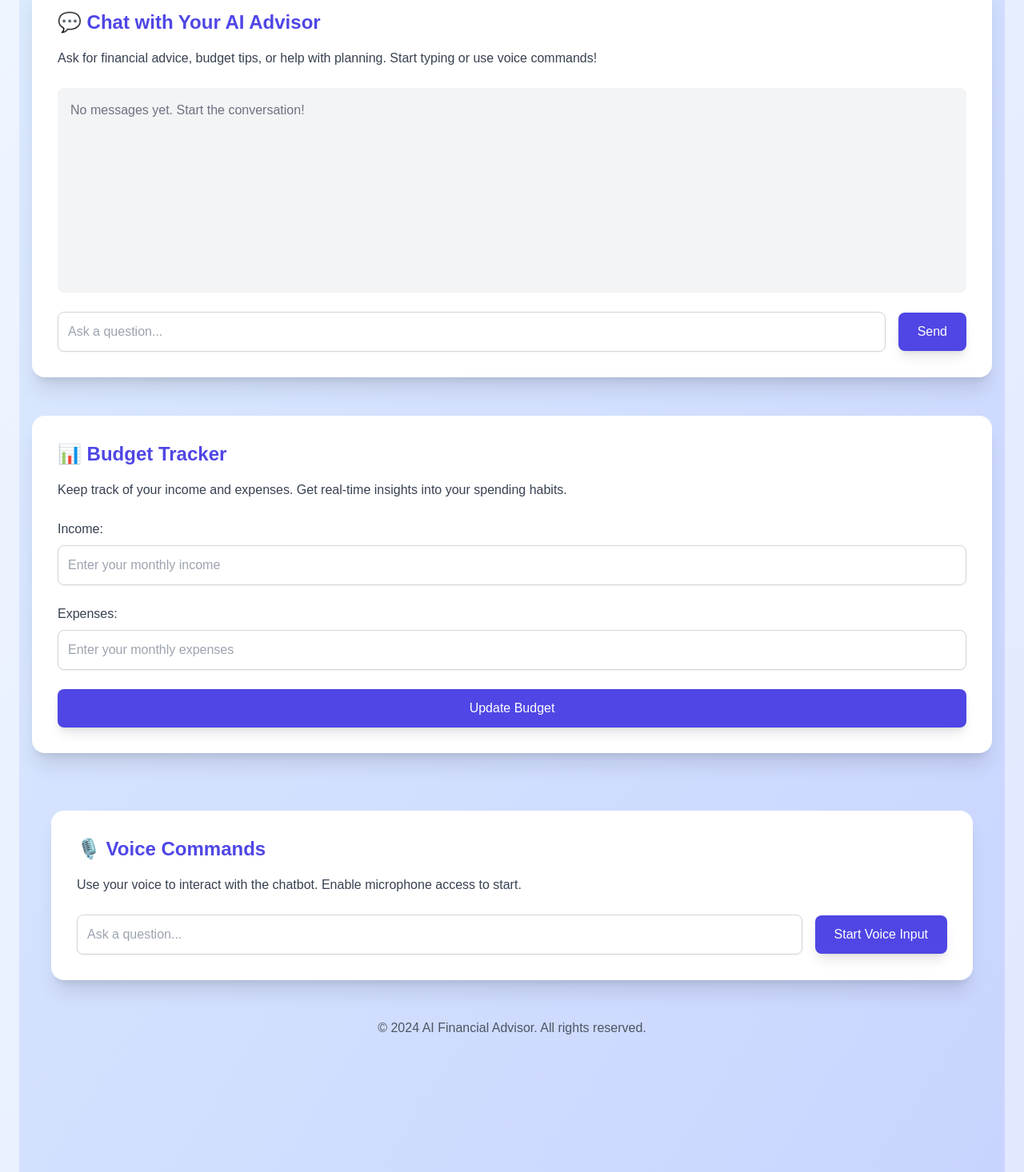
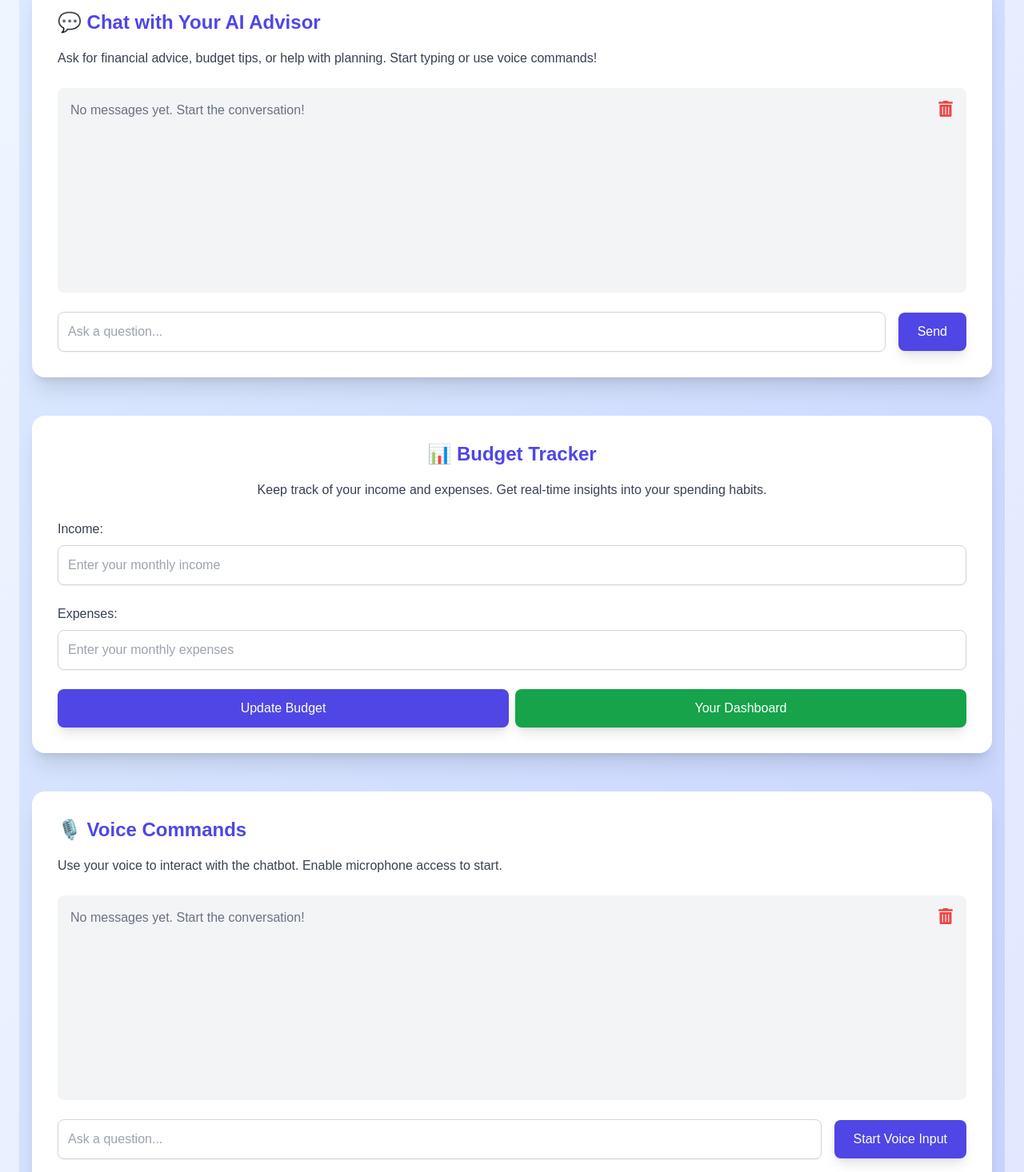
Before and after one commit to stanondieki/fin_connect, a Next.js app: page / in a window 1280 px wide. Shown: the part 200-1666 px from the top of the page at 80% size. Built offline with nearby package versions, Linux system fonts and the light colour scheme.

Commit message:
Delete Entry, BudgetTracker advance

```diff
--- a/components/BudgetTracker/BudgetTracker.tsx
+++ b/components/BudgetTracker/BudgetTracker.tsx
@@ -5,57 +5,102 @@ interface BudgetTrackerProps {}
 const BudgetTracker: React.FC<BudgetTrackerProps> = () => {
   const [income, setIncome] = useState<number | "">("");
   const [expenses, setExpenses] = useState<number | "">("");
+  const [error, setError] = useState<string | null>(null);
+  const [success, setSuccess] = useState<string | null>(null);
 
   const handleSubmit = (e: React.FormEvent<HTMLFormElement>) => {
     e.preventDefault();
+
+    // Clear previous messages
+    setError(null);
+    setSuccess(null);
+
     if (income === "" || expenses === "") {
-      alert("Please fill out both fields.");
+      setError("Please fill out both fields.");
       return;
     }
 
-    const remainingBudget = (income as number) - (expenses as number);
-    alert(`Your remaining budget is: ${remainingBudget}`);
+    const incomeNumber = income as number;
+    const expensesNumber = expenses as number;
+
+    if (incomeNumber < expensesNumber) {
+      setError("Expenses cannot exceed income.");
+      return;
+    }
+
+    const remainingBudget = incomeNumber - expensesNumber;
+    setSuccess(`Your remaining budget is: ${remainingBudget}`);
   };
 
   return (
-    <section id="budget" className="bg-white p-8 shadow-xl rounded-2xl mb-12">
-      <h3 className="text-2xl font-bold text-indigo-600 mb-4">
+    <section id="budget" className="bg-white p-8 shadow-xl rounded-2xl mb-12 w-full">
+      <h3 className="text-2xl font-bold text-indigo-600 mb-4 text-center">
         📊 Budget Tracker
       </h3>
-      <p className="text-gray-700 mb-6 leading-relaxed">
+      <p className="text-gray-700 mb-6 leading-relaxed text-center">
         Keep track of your income and expenses. Get real-time insights into your spending habits.
       </p>
+
+      {/* Display Error or Success */}
+      {error && (
+        <div className="mb-4 text-red-600 bg-red-100 p-3 rounded-lg text-center">
+          {error}
+        </div>
+      )}
+      {success && (
+        <div className="mb-4 text-green-600 bg-green-100 p-3 rounded-lg text-center">
+          {success}
+        </div>
+      )}
+
       <form className="space-y-6" onSubmit={handleSubmit}>
         <div>
-          <label className="block text-gray-700 font-medium mb-2">
+          <label htmlFor="income" className="block text-gray-700 font-medium mb-2">
             Income:
           </label>
           <input
+            id="income"
             type="number"
             placeholder="Enter your monthly income"
             value={income}
             onChange={(e) => setIncome(e.target.value === "" ? "" : +e.target.value)}
             className="w-full text-black p-3 border border-gray-300 rounded-lg shadow-sm focus:outline-none focus:ring-2 focus:ring-indigo-500 transition duration-300"
+            aria-label="Income"
+            min="0"
           />
         </div>
+
         <div>
-          <label className="block text-gray-700 font-medium mb-2">
+          <label htmlFor="expenses" className="block text-gray-700 font-medium mb-2">
             Expenses:
           </label>
           <input
+            id="expenses"
             type="number"
             placeholder="Enter your monthly expenses"
             value={expenses}
             onChange={(e) => setExpenses(e.target.value === "" ? "" : +e.target.value)}
             className="w-full text-black p-3 border border-gray-300 rounded-lg shadow-sm focus:outline-none focus:ring-2 focus:ring-indigo-500 transition duration-300"
+            aria-label="Expenses"
+            min="0"
           />
         </div>
-        <button
-          type="submit"
-          className="w-full bg-indigo-600 text-white px-6 py-3 rounded-lg shadow-lg hover:bg-indigo-700 transition duration-300"
-        >
-          Update Budget
-        </button>
+
+        <div className="flex space-x-2">
+          <button
+            type="submit"
+            className="w-1/2 bg-indigo-600 text-white px-6 py-3 rounded-lg shadow-lg hover:bg-indigo-700 transition duration-300"
+          >
+            Update Budget
+          </button>
+          <button
+            type="button"
+            // onClick={""} // Navigate on click (can be implemented later)
+            className="w-1/2 bg-green-600 text-white px-6 py-3 rounded-lg shadow-lg hover:bg-green-700 transition duration-300"
+          >
+            Your Dashboard
+          </button>
+        </div>
       </form>
     </section>
   );
--- a/components/VoiceInput/VoiceInput.tsx
+++ b/components/VoiceInput/VoiceInput.tsx
@@ -1,9 +1,13 @@
 import React, { useState } from "react";
+import { FaTrashAlt, FaBars } from "react-icons/fa"; // Import icons for delete and hamburger
 import Head from "next/head";
 
 const Home = () => {
+  const [message, setMessage] = useState<string>("");
+  const [chatHistory, setChatHistory] = useState<string[]>([]);
   const [voiceInput, setVoiceInput] = useState("");
   const [isListening, setIsListening] = useState(false);
+  const [isSidebarOpen, setIsSidebarOpen] = useState(false);
 
   const startVoiceInput = () => {
     const SpeechRecognition =
@@ -16,7 +20,7 @@ const Home = () => {
     const recognition = new SpeechRecognition();
     recognition.lang = "en-US";
     recognition.interimResults = true;
-    recognition.continuous = false;
+    recognition.continuous = true;
 
     recognition.onstart = () => {
       setIsListening(true);
@@ -27,11 +31,28 @@ const Home = () => {
       const transcript = Array.from(event.results)
         .map((result) => result[0].transcript)
         .join("");
+
       setVoiceInput(transcript);
+
+      if (event.results[0].isFinal) {
+        if (transcript.trim() !== "") {
+          setChatHistory((prev) => [...prev, `You: ${transcript}`]);
+
+          setTimeout(() => {
+            setChatHistory((prev) => [
+              ...prev,
+              `AI Advisor: I’m here to assist with your financial questions!`,
+            ]);
+          }, 1000);
+
+          setVoiceInput("");
+        }
+      }
     };
 
     recognition.onerror = (event: SpeechRecognitionErrorEvent) => {
       console.error("Speech recognition error:", event.error);
+      setIsListening(false);
     };
 
     recognition.onend = () => {
@@ -39,21 +60,93 @@ const Home = () => {
       console.log("Voice recognition ended.");
     };
 
+    setTimeout(() => {
+      recognition.stop();
+    }, 5000);
+
     recognition.start();
+  };
+
+  const handleClearChat = () => {
+    setChatHistory([]);
+  };
+
+  const toggleSidebar = () => {
+    setIsSidebarOpen((prev) => !prev);
   };
 
   return (
     <>
-
-      <main className="min-h-screen  p-6">
-
-        <section id="chat" className="bg-white p-8 shadow-xl rounded-2xl mb-12">
-            <h3 className="text-2xl font-bold text-indigo-600 mb-4">
+      <Head>
+        <title>AI Financial Advisor</title>
+      </Head>
+      <main className="min-h-screen w-full">
+        <section id="chat" className="bg-white p-8 shadow-xl rounded-2xl mb-12 w-full">
+          <h3 className="text-2xl font-bold text-indigo-600 mb-4">
             🎙️ Voice Commands
-            </h3>
-            <p className="text-gray-700 mb-6 leading-relaxed">
+          </h3>
+          <p className="text-gray-700 mb-6 leading-relaxed">
             Use your voice to interact with the chatbot. Enable microphone access to start.
           </p>
+
+          {/* Chat History */}
+          <div className="relative bg-gray-100 p-4 rounded-lg h-64 mb-6 overflow-y-auto">
+            {/* Delete Icon to clear chat */}
+            <button
+              onClick={handleClearChat}
+              className="absolute top-4 right-4 z-20 text-red-500"
+              aria-label="Clear Chat History"
+            >
+              <FaTrashAlt size={20} />
+            </button>
+
+            {/* Sidebar Trigger */}
+            {chatHistory.some((chat) => chat.startsWith("AI Advisor:")) && (
+              <button
+                onClick={toggleSidebar}
+                className="absolute top-4 left-4 z-20 text-indigo-600"
+                aria-label="Open Sidebar"
+              >
+                <FaBars size={24} />
+              </button>
+            )}
+
+            {chatHistory.length > 0 ? (
+              chatHistory.map((chat, index) => (
+                <p key={index} className="mb-2 text-gray-800">
+                  {chat}
+                </p>
+              ))
+            ) : (
+              <p className="text-gray-500">No messages yet. Start the conversation!</p>
+            )}
+
+            {/* Sidebar */}
+            {isSidebarOpen && (
+              <div className="fixed inset-0 bg-gray-800 bg-opacity-50 z-10">
+                <div className="bg-white w-64 h-full p-4">
+                  <h4 className="font-bold text-xl mb-4">AI Requests</h4>
+                  <ul className="space-y-2">
+                    {chatHistory
+                      .filter((chat) => chat.startsWith("AI Advisor:"))
+                      .map((chat, index) => (
+                        <li key={index} className="text-gray-800">
+                          {chat}
+                        </li>
+                      ))}
+                  </ul>
+                  <button
+                    onClick={toggleSidebar}
+                    className="absolute top-4 right-4 text-gray-600"
+                  >
+                    X
+                  </button>
+                </div>
+              </div>
+            )}
+          </div>
+
+          {/* Chat Input */}
           <div className="flex items-center space-x-4">
             <input
               type="text"
--- a/components/chatInterface/ChatInterface.tsx
+++ b/components/chatInterface/ChatInterface.tsx
@@ -1,4 +1,5 @@
 import React, { useState } from "react";
+import { FaTrashAlt } from "react-icons/fa"; // Import the delete icon
 
 interface ChatInterfaceProps {}
 
@@ -12,10 +13,8 @@ const ChatInterface: React.FC<ChatInterfaceProps> = () => {
       return;
     }
 
-    // Add user message to chat history
     setChatHistory((prev) => [...prev, `You: ${message}`]);
 
-    // Simulate AI response
     setTimeout(() => {
       setChatHistory((prev) => [
         ...prev,
@@ -23,12 +22,15 @@ const ChatInterface: React.FC<ChatInterfaceProps> = () => {
       ]);
     }, 1000);
 
-    // Clear the input field
     setMessage("");
   };
 
+  const handleClearChat = () => {
+    setChatHistory([]);
+  };
+
   return (
-    <section id="chat" className="bg-white p-8 shadow-xl rounded-2xl mb-12 ">
+    <section id="chat" className="bg-white p-8 shadow-xl rounded-2xl mb-12">
       <h3 className="text-2xl font-bold text-indigo-600 mb-4">
         💬 Chat with Your AI Advisor
       </h3>
@@ -37,7 +39,15 @@ const ChatInterface: React.FC<ChatInterfaceProps> = () => {
       </p>
 
       {/* Chat History */}
-      <div className="bg-gray-100 p-4 rounded-lg h-64 mb-6 overflow-y-auto">
+      <div className="relative bg-gray-100 p-4 rounded-lg h-64 mb-6 overflow-y-auto">
+        {/* Delete Icon to clear chat */}
+        <button
+          onClick={handleClearChat}
+          className="absolute top-4 right-4 text-red-500"
+        >
+          <FaTrashAlt size={20} />
+        </button>
+
         {chatHistory.length > 0 ? (
           chatHistory.map((chat, index) => (
             <p key={index} className="mb-2 text-gray-800">
--- a/pages/_app.tsx
+++ b/pages/_app.tsx
@@ -1,6 +1,6 @@
-import "@/styles/globals.css"; // Import global styles
+import "@/styles/globals.css";
 import type { AppProps } from "next/app";
-import Navbar from "@/components/Navbar/navbar"; // Import the Navbar component
+import Navbar from "@/components/Navbar/navbar";
 
 export default function App({ Component, pageProps }: AppProps) {
   return (
```
Also changed, not shown: package.json (+8 -3 lines), 1 other file (tests, documents, lock files or other folders).
